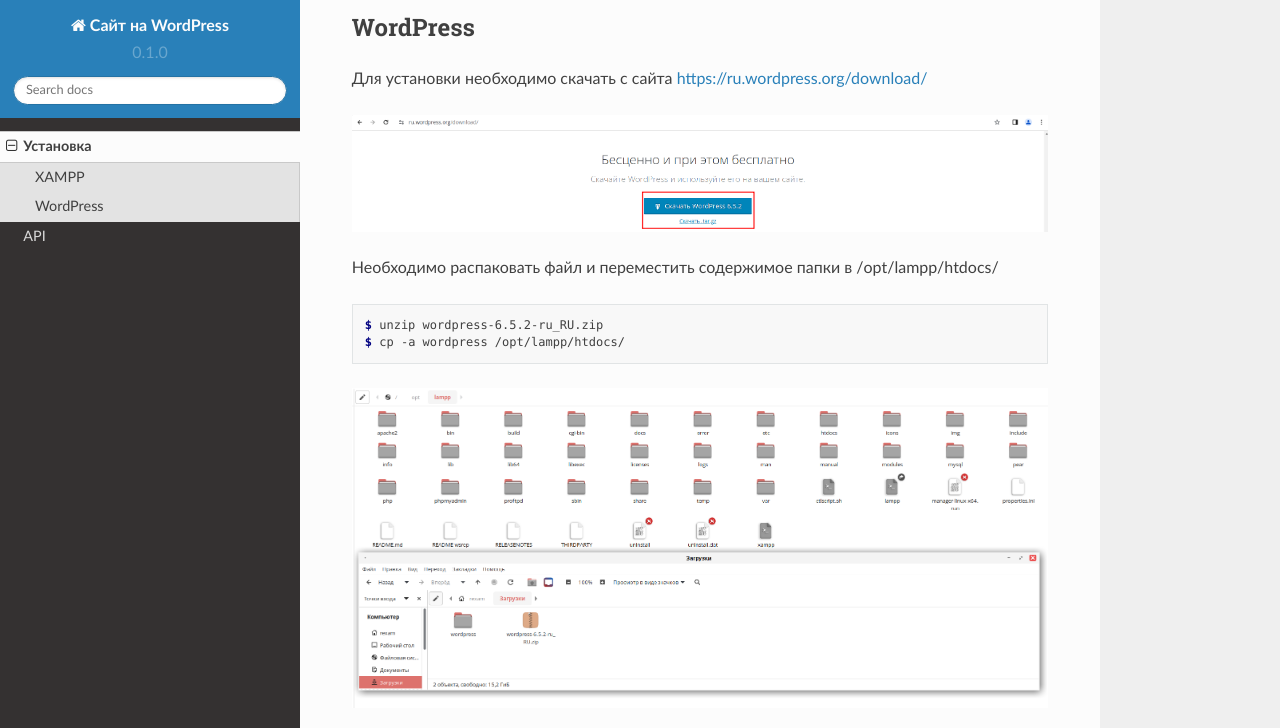
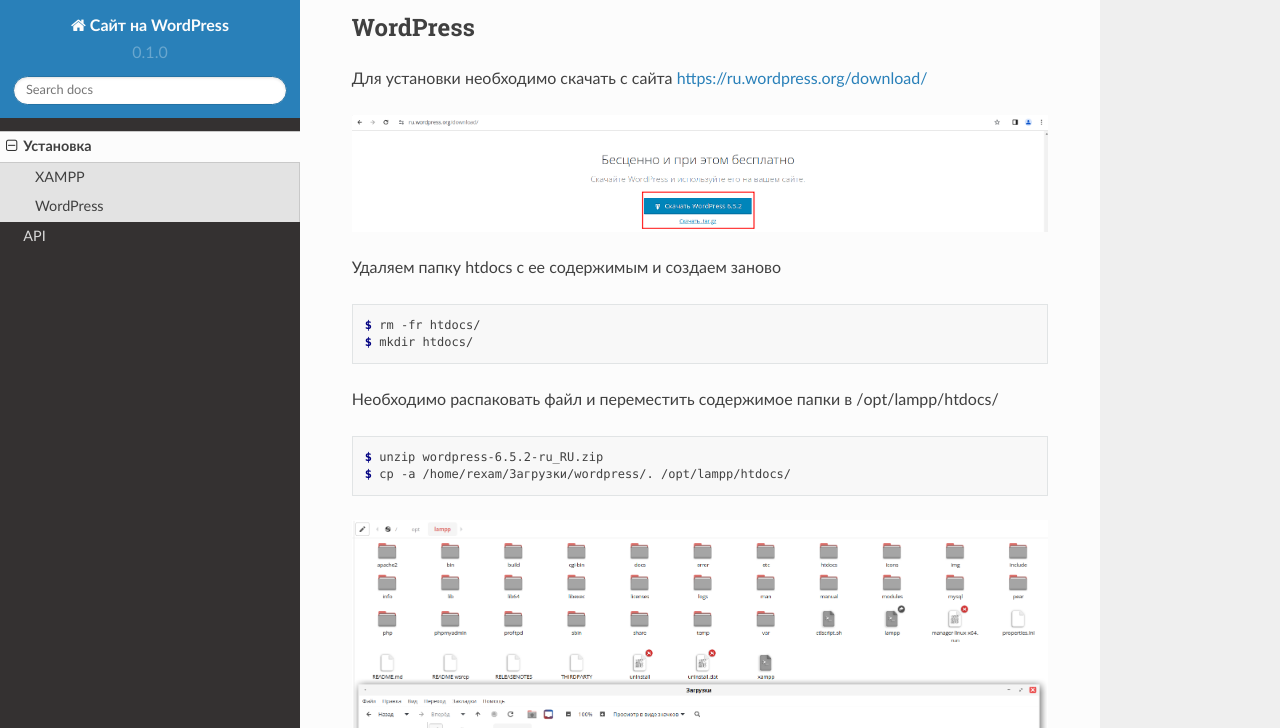
Before and after one commit to Julia-Zhirnova/wordpressDemo, a Sphinx documentation site: the page built from docs/source/installation.rst, in a window 1280 px wide and 900 px high, scrolled down 3739 px, cut to the strip 0-728 px from the top of the window. Built offline with Sphinx 7.4.7 and the Read the Docs theme 2.0.0, drawn with Linux system fonts in a browser that asks for light colours.

Commit message:
Update installation.rst

```diff
--- a/docs/source/installation.rst
+++ b/docs/source/installation.rst
@@ -62,12 +62,19 @@
    :alt: скачать_wordoress
    :width: 700
 
+Удаляем папку htdocs с ее содержимым и создаем заново
+
+.. code-block:: console
+
+   $ rm -fr htdocs/
+   $ mkdir htdocs/
+
 Необходимо распаковать файл и переместить содержимое папки в /opt/lampp/htdocs/
 
 .. code-block:: console
 
    $ unzip wordpress-6.5.2-ru_RU.zip
-   $ cp -a wordpress /opt/lampp/htdocs/
+   $ cp -a /home/rexam/Загрузки/wordpress/. /opt/lampp/htdocs/
 
 .. image:: /_static/распаковка.png
    :alt: распаковка
```
